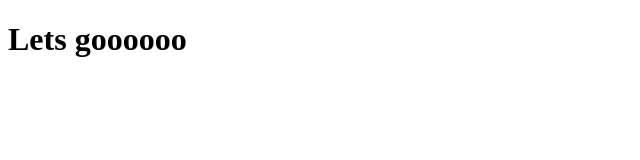
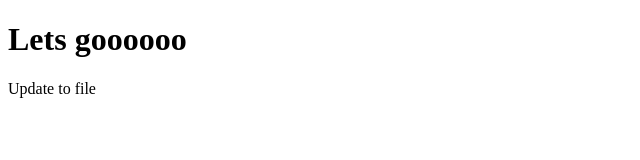
Before and after one commit to joshuadropinc/first-repository, a plain HTML site: page index.html in a window 1280 px wide. Shown: the whole page, without its empty margins (0-640 px from the left). Drawn offline with Linux system fonts and the light colour scheme.

Commit message:
Add paragraph to index.html

```diff
--- a/index.html
+++ b/index.html
@@ -7,5 +7,6 @@
 </head>
 <body>
   <h1>Lets goooooo</h1>
+  <p>Update to file</p>
 </body>
 </html>
```
